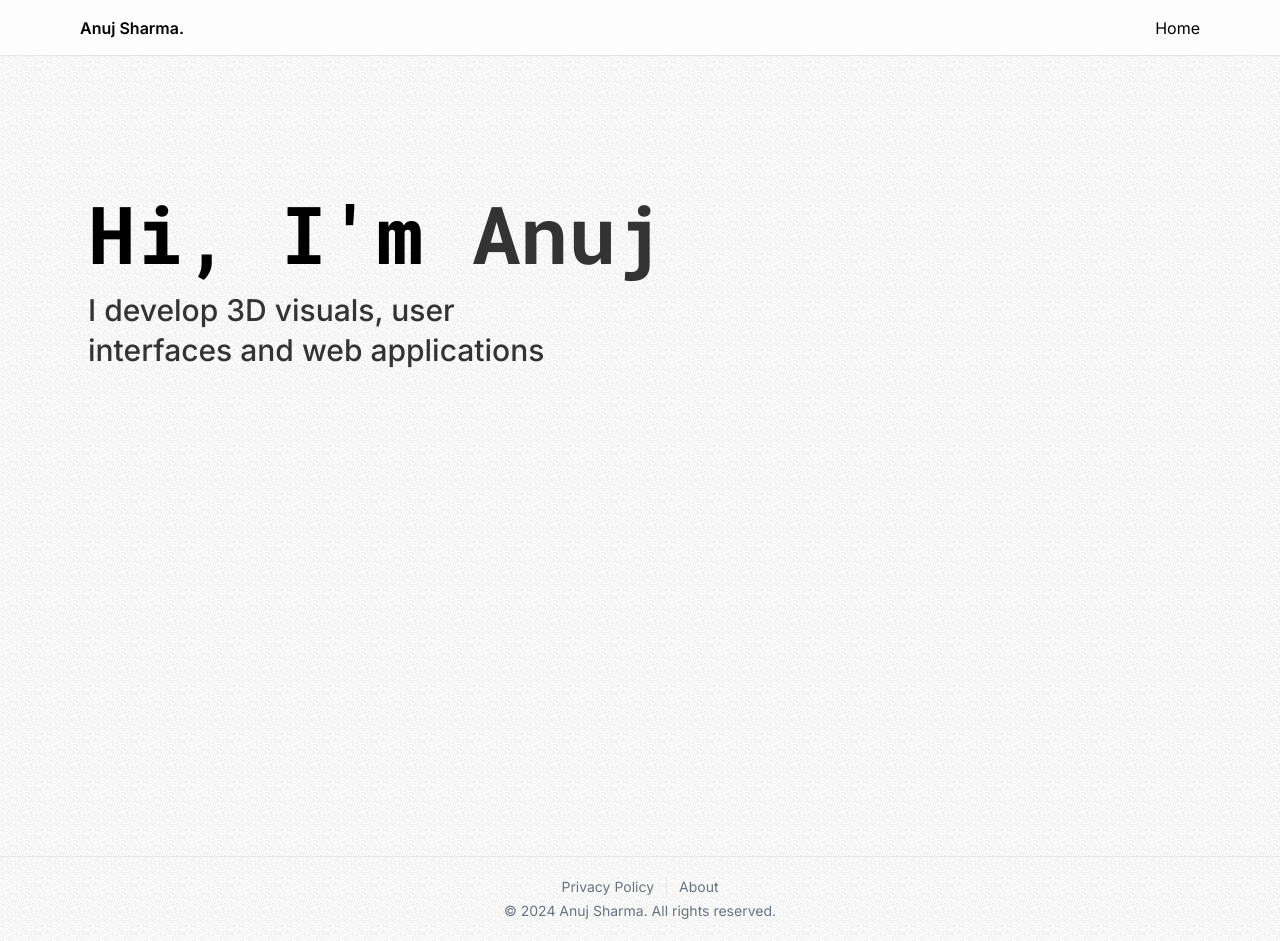
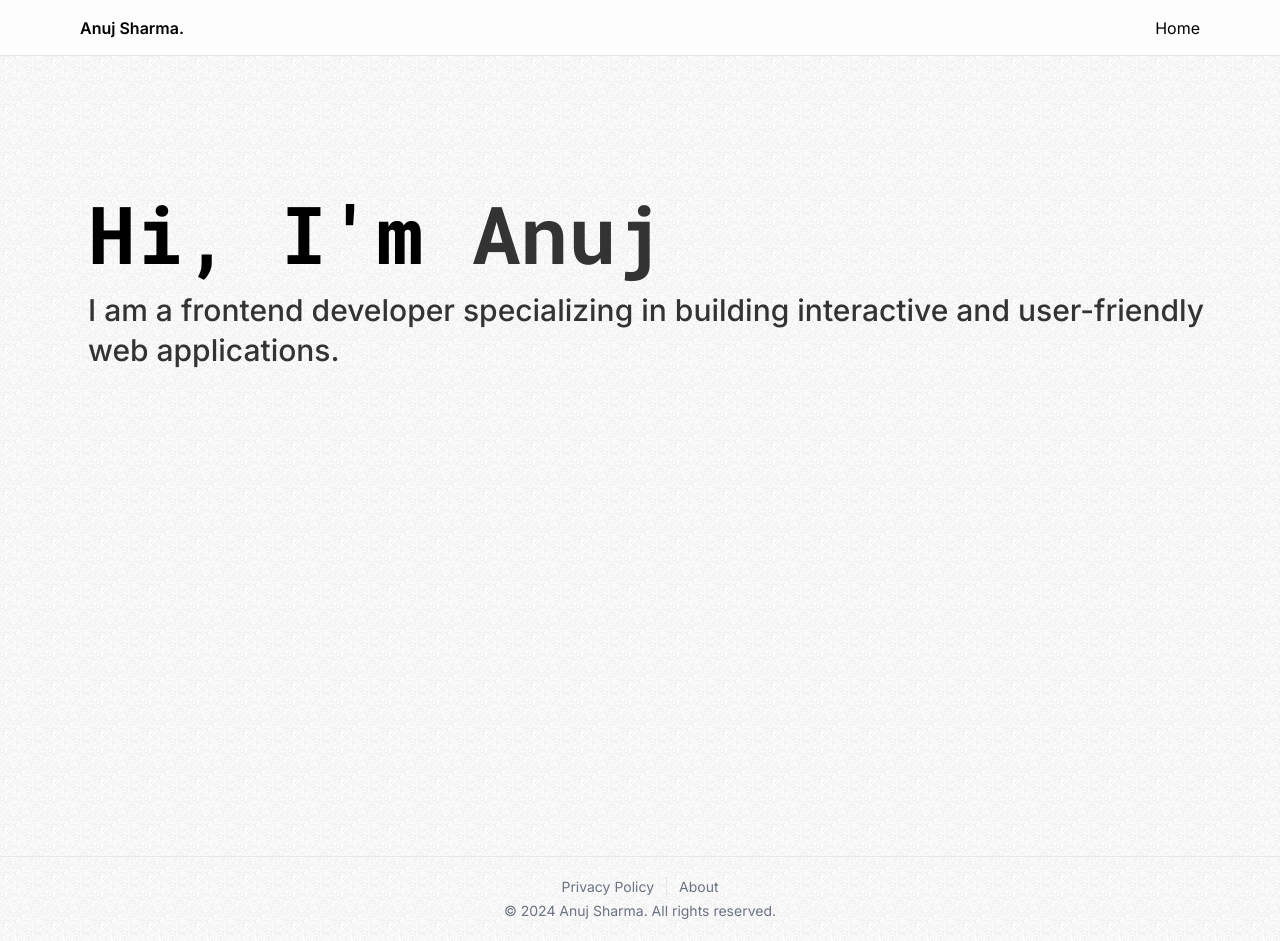
Before and after one commit to Anujsharma2590/my-portfolio-workspace, a Next.js app: page / in a window 1280 px wide. Built offline with nearby package versions, Linux system fonts and the light colour scheme.

Commit message:
Update text for hero page

```diff
--- a/src/app/page.tsx
+++ b/src/app/page.tsx
@@ -29,8 +29,8 @@ export default function Page() {
             Hi, I'm <span className="text-[#333333]">Anuj</span>
           </h1>
           <p className={`${styles.heroSubText} mt-2 text-white-100`}>
-            I develop 3D visuals, user <br className="sm:block hidden" />
-            interfaces and web applications
+            I am a frontend developer specializing in building interactive and
+            user-friendly web applications.
           </p>
         </div>
       </div>
```
